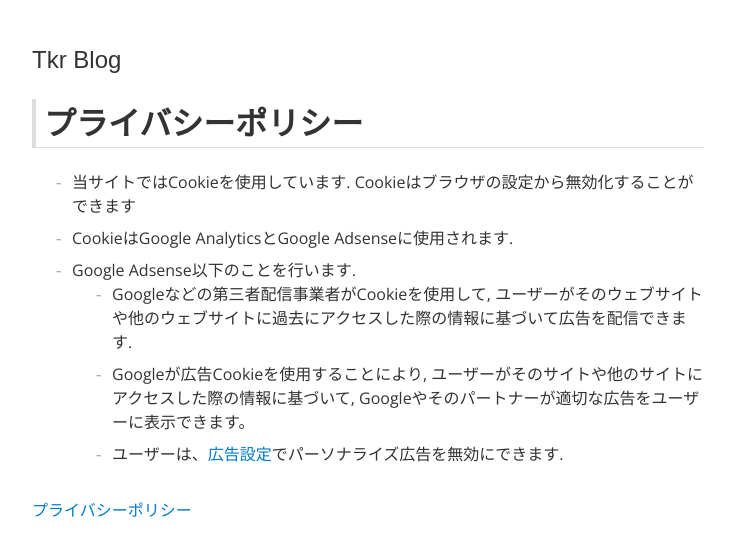
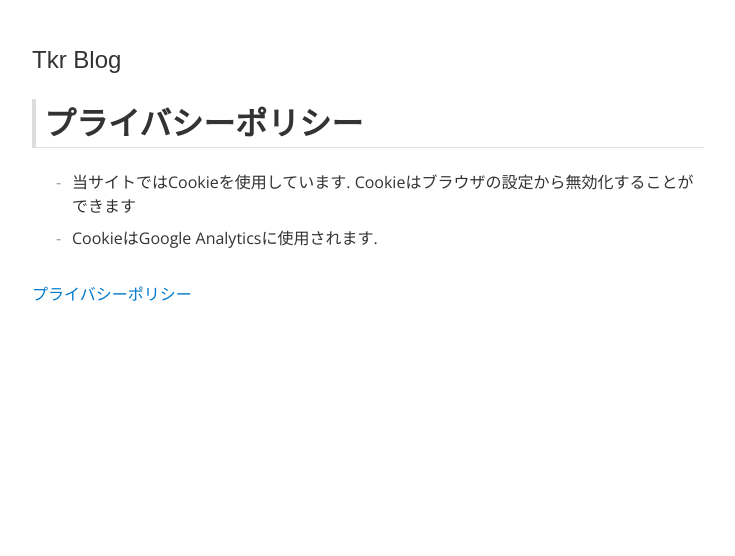
Before and after one commit to kgtkr/kgtkr.net, a Next.js app: page /privacy-policy in a window 1280 px wide. Shown: the top 556 px of the page, without its empty margins (272-1007 px from the left). Built offline with nearby package versions, Linux system fonts and the light colour scheme; a web font is replaced by a local one.

Commit message:
Google Adsense削除

```diff
--- a/components/GoogleAdsense.tsx
+++ /dev/null
@@ -1,19 +0,0 @@
-import Script from "next/script";
-import * as React from "react";
-
-export type Props = {};
-
-function GoogleAdsense({}: Props): JSX.Element {
-  return (
-    <>
-      <Script
-        async
-        src="https://pagead2.googlesyndication.com/pagead/js/adsbygoogle.js?client=ca-pub-6442863011143176"
-        crossOrigin="anonymous"
-        strategy="afterInteractive"
-      />
-    </>
-  );
-}
-
-export default GoogleAdsense;
--- a/pages/_app.tsx
+++ b/pages/_app.tsx
@@ -4,14 +4,12 @@ import Link from "next/link";
 import styles from "./_app.module.scss";
 import Head from "next/head";
 import GoogleAnalytics from "../components/GoogleAnalytics";
-import GoogleAdsense from "../components/GoogleAdsense";
 import "highlight.js/styles/default.css";
 
 function App({ Component, pageProps, router }: AppProps) {
   return (
     <div className={styles.container}>
       <GoogleAnalytics />
-      <GoogleAdsense />
       <Head>
         <link rel="icon" href="/images/profile.png" type="image/png" />
       </Head>
--- a/pages/privacy-policy.tsx
+++ b/pages/privacy-policy.tsx
@@ -12,28 +12,7 @@ const PrivacyPolicy: NextPage = () => {
           当サイトではCookieを使用しています.
           Cookieはブラウザの設定から無効化することができます
         </li>
-        <li>CookieはGoogle AnalyticsとGoogle Adsenseに使用されます.</li>
-        <li>
-          Google Adsense以下のことを行います.
-          <ul>
-            <li>
-              Googleなどの第三者配信事業者がCookieを使用して,
-              ユーザーがそのウェブサイトや他のウェブサイトに過去にアクセスした際の情報に基づいて広告を配信できます.
-            </li>
-            <li>
-              Googleが広告Cookieを使用することにより,
-              ユーザーがそのサイトや他のサイトにアクセスした際の情報に基づいて,
-              Googleやそのパートナーが適切な広告をユーザーに表示できます。
-            </li>
-            <li>
-              ユーザーは、
-              <a href="https://adssettings.google.com/authenticated">
-                広告設定
-              </a>
-              でパーソナライズ広告を無効にできます.
-            </li>
-          </ul>
-        </li>
+        <li>CookieはGoogle Analyticsに使用されます.</li>
       </ul>
     </div>
   );
```
